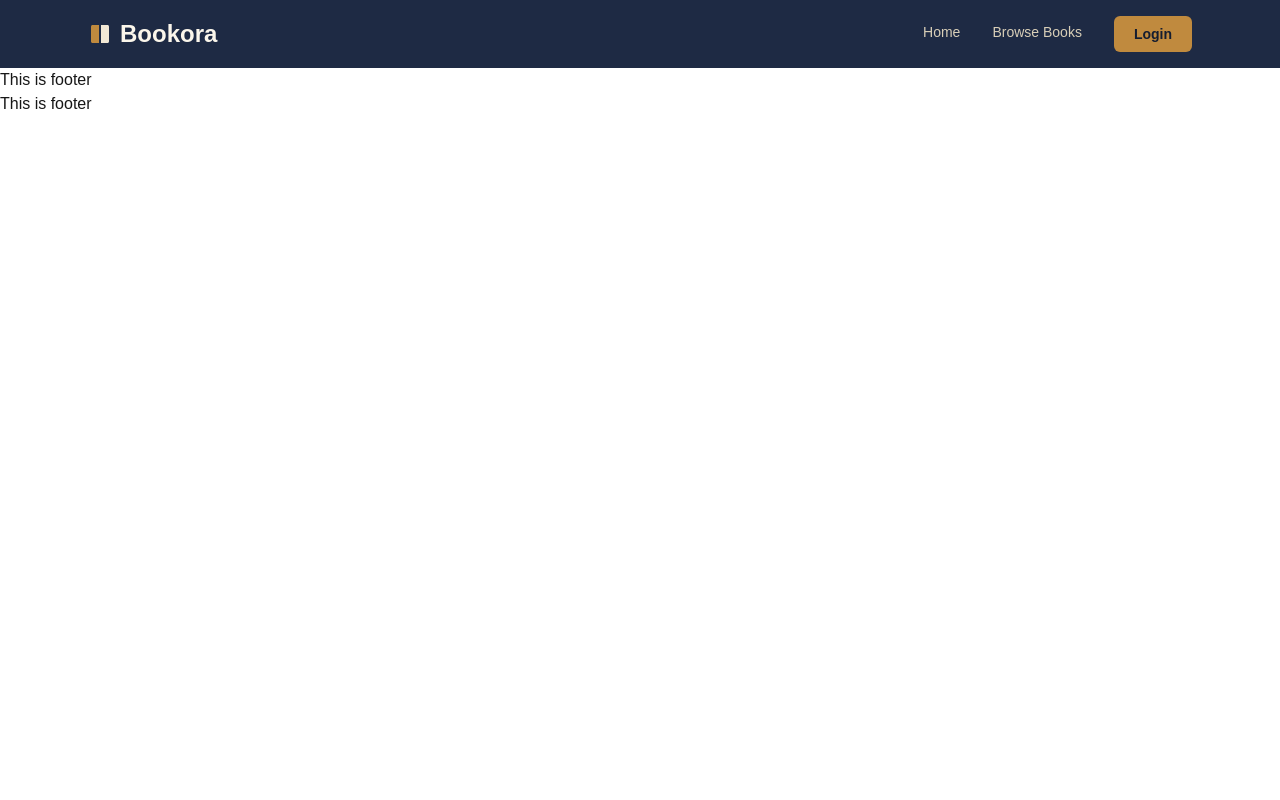
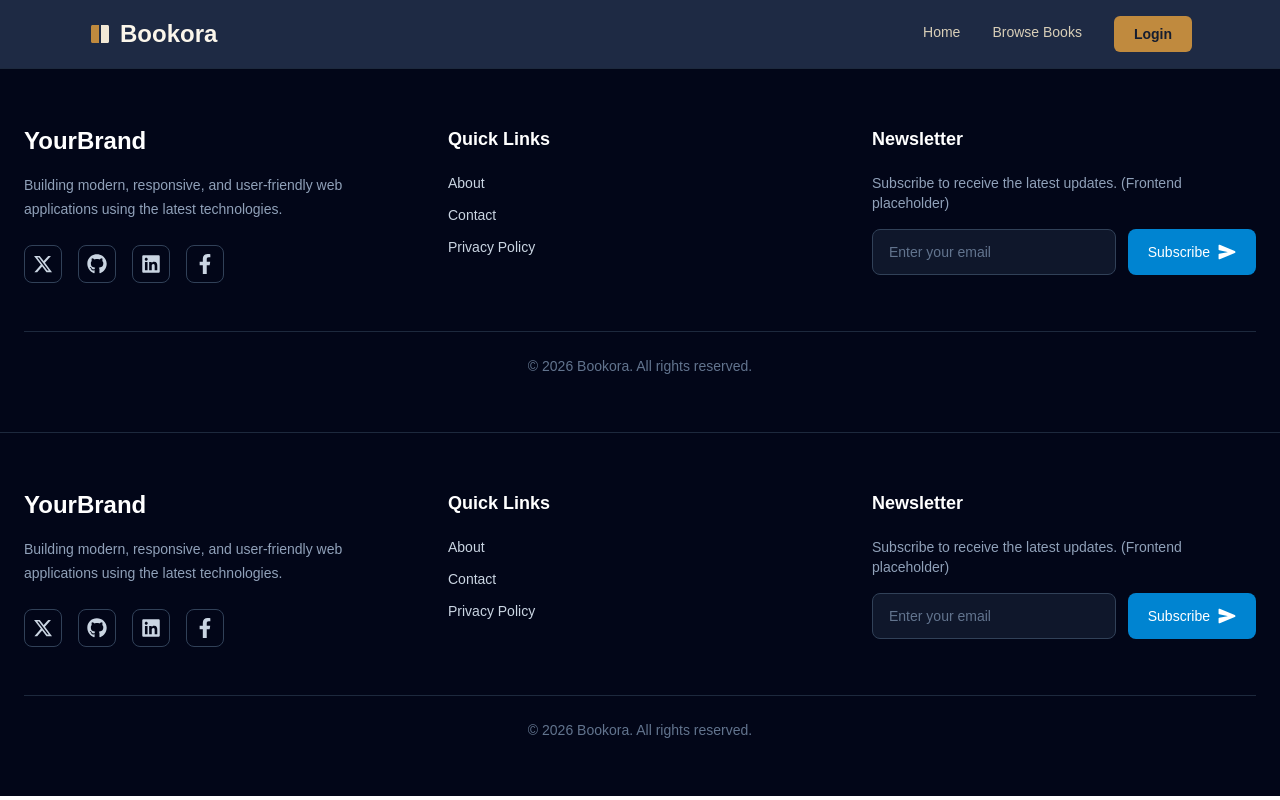
Before and after one commit to swarupkst/Bookora-Client-Side, a Next.js app: page /shared/Footer in a window 1280 px wide. Built offline with nearby package versions, Linux system fonts and the light colour scheme.

Commit message:
add footer with copyright, Social media Icons, Quick links and newsletter signup

```diff
--- a/package.json
+++ b/package.json
@@ -9,10 +9,12 @@
     "lint": "eslint"
   },
   "dependencies": {
-    "lucide-react": "^1.26.0",
+    "framer-motion": "^12.43.0",
+    "lucide-react": "^1.28.0",
     "next": "16.2.11",
     "react": "19.2.4",
-    "react-dom": "19.2.4"
+    "react-dom": "19.2.4",
+    "react-icons": "^5.7.0"
   },
   "devDependencies": {
     "@tailwindcss/postcss": "^4",
--- a/src/app/shared/Footer/page.jsx
+++ b/src/app/shared/Footer/page.jsx
@@ -1,11 +1,135 @@
-import React from 'react'
+import Link from "next/link";
+import {
+  FaGithub,
+  FaLinkedin,
+  FaFacebookF,
+} from "react-icons/fa";
+import { FaXTwitter } from "react-icons/fa6";
+import { IoSend } from "react-icons/io5";
 
-const page = () => {
+export default function Footer() {
+  const year = new Date().getFullYear();
+
   return (
-    <div>
-      <h2>This is footer</h2>
-    </div>
-  )
+    <footer className="border-t border-slate-800 bg-slate-950 text-slate-300">
+      <div className="mx-auto max-w-7xl px-6 py-14">
+        <div className="grid gap-10 md:grid-cols-3">
+          {/* Brand */}
+          <div>
+            <h2 className="text-2xl font-bold text-white">
+              YourBrand
+            </h2>
+
+            <p className="mt-4 max-w-sm text-sm leading-6 text-slate-400">
+              Building modern, responsive, and user-friendly web
+              applications using the latest technologies.
+            </p>
+
+            <div className="mt-6 flex items-center gap-4">
+  <Link
+    href="https://x.com"
+    target="_blank"
+    className="rounded-lg border border-slate-700 p-2 transition hover:border-sky-500 hover:text-white"
+  >
+    <FaXTwitter className="h-5 w-5" />
+  </Link>
+
+  <Link
+    href="https://github.com"
+    target="_blank"
+    className="rounded-lg border border-slate-700 p-2 transition hover:border-sky-500 hover:text-white"
+  >
+    <FaGithub className="h-5 w-5" />
+  </Link>
+
+  <Link
+    href="https://linkedin.com"
+    target="_blank"
+    className="rounded-lg border border-slate-700 p-2 transition hover:border-sky-500 hover:text-white"
+  >
+    <FaLinkedin className="h-5 w-5" />
+  </Link>
+
+  <Link
+    href="https://facebook.com"
+    target="_blank"
+    className="rounded-lg border border-slate-700 p-2 transition hover:border-sky-500 hover:text-white"
+  >
+    <FaFacebookF className="h-5 w-5" />
+  </Link>
+</div>
+          </div>
+
+          {/* Quick Links */}
+          <div>
+            <h3 className="mb-5 text-lg font-semibold text-white">
+              Quick Links
+            </h3>
+
+            <ul className="space-y-3 text-sm">
+              <li>
+                <Link
+                  href="/about"
+                  className="transition hover:text-sky-400"
+                >
+                  About
+                </Link>
+              </li>
+
+              <li>
+                <Link
+                  href="/contact"
+                  className="transition hover:text-sky-400"
+                >
+                  Contact
+                </Link>
+              </li>
+
+              <li>
+                <Link
+                  href="/privacy-policy"
+                  className="transition hover:text-sky-400"
+                >
+                  Privacy Policy
+                </Link>
+              </li>
+            </ul>
+          </div>
+
+          {/* Newsletter */}
+          <div>
+            <h3 className="mb-5 text-lg font-semibold text-white">
+              Newsletter
+            </h3>
+
+            <p className="mb-4 text-sm text-slate-400">
+              Subscribe to receive the latest updates. (Frontend
+              placeholder)
+            </p>
+
+            <form className="flex flex-col gap-3 sm:flex-row">
+              <input
+                type="email"
+                placeholder="Enter your email"
+                className="flex-1 rounded-lg border border-slate-700 bg-slate-900 px-4 py-3 text-sm text-white outline-none placeholder:text-slate-500 focus:border-sky-500"
+              />
+
+              <button
+  type="button"
+  className="flex items-center justify-center gap-2 rounded-lg bg-sky-600 px-5 py-3 text-sm font-medium text-white transition hover:bg-sky-500 cursor-pointer"
+>
+  Subscribe
+  <IoSend className="text-lg" />
+</button>
+            </form>
+          </div>
+        </div>
+
+        {/* Bottom */}
+        <div className="mt-12 border-t border-slate-800 pt-6 text-center text-sm text-slate-500">
+          © {year} Bookora. All rights reserved.
+        </div>
+      </div>
+    </footer>
+  );
 }
-
-export default page
```
Also changed, not shown: 1 other file (tests, documents, lock files or other folders).
